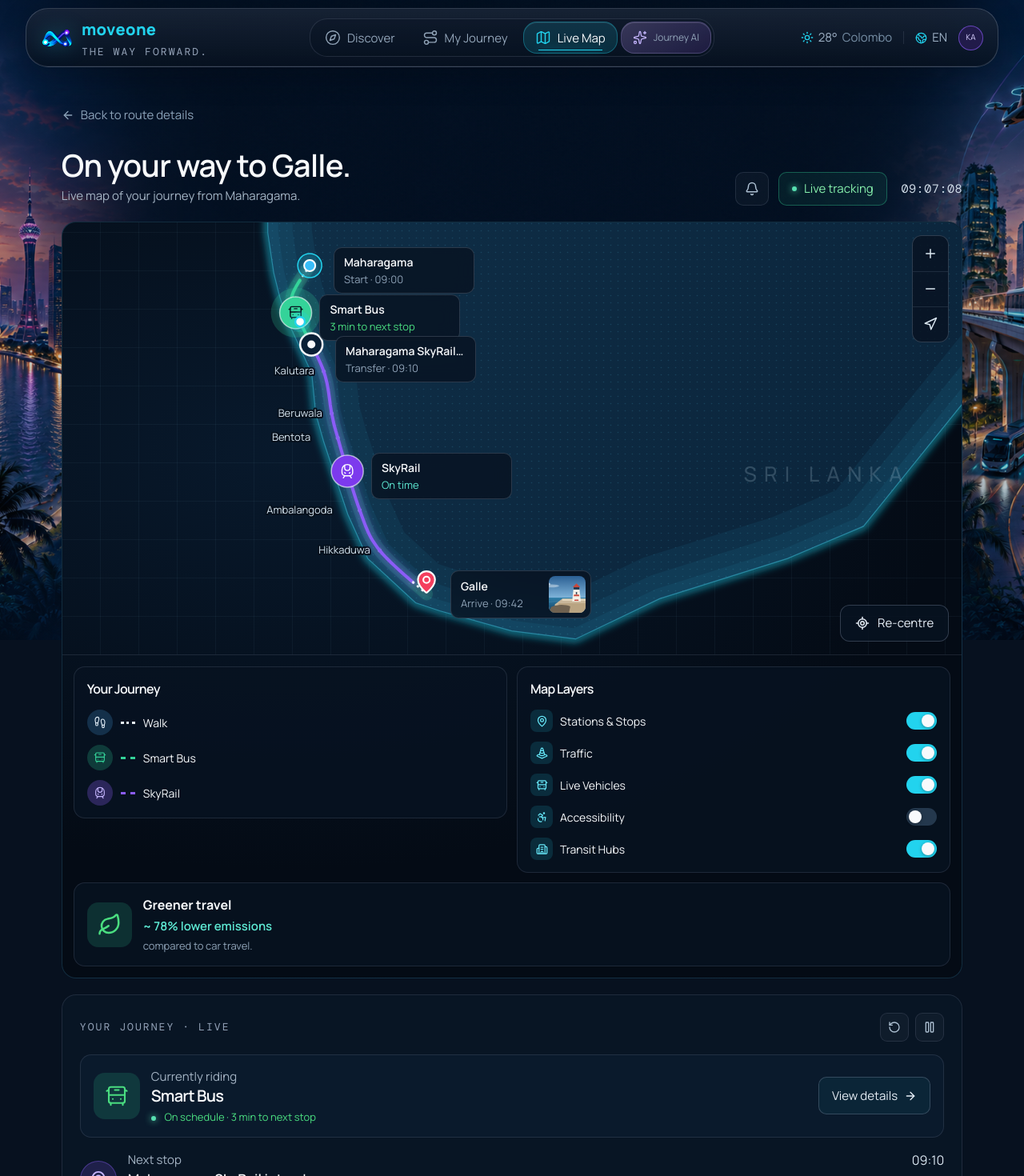
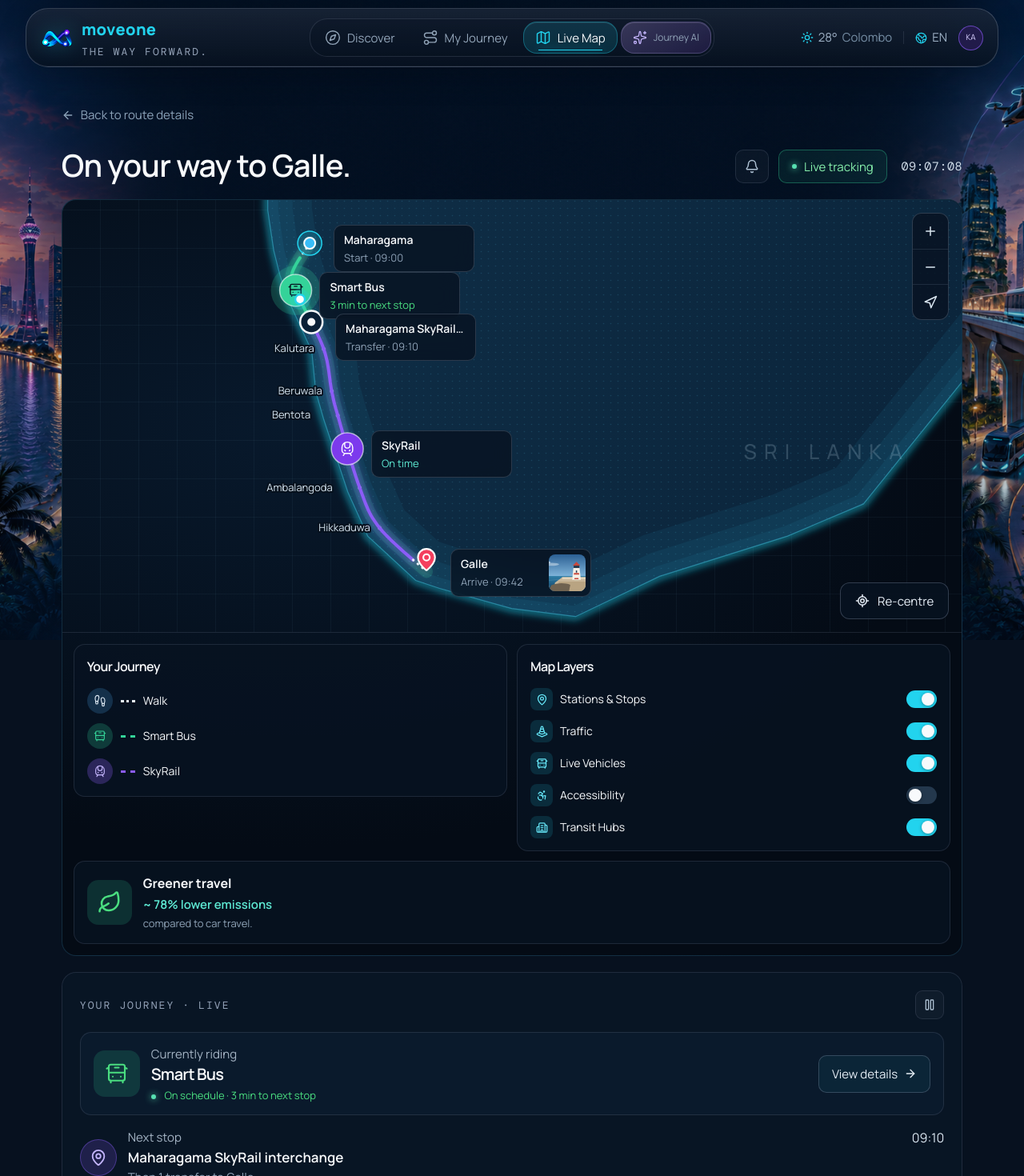
Before and after one commit to PixelCraft-Cre8X/transport-2100, a React (Vite) app in the folder cre8x-transport-2100/: page /tracking in a window 1280 px wide. Shown: the top 1470 px of the page at 80% size. Built offline with nearby package versions, Linux system fonts and the light colour scheme.

Commit message:
Remove simulation restart button and text
Remove the simulation restart flow and related UI copy: delete the RotateCcw import, the restart() handler, its restart button in the header tools, and a redundant subheader paragraph. Cleans up unused code and simplifies the tracking UI.

```diff
--- a/cre8x-transport-2100/src/pages/Tracking.jsx
+++ b/cre8x-transport-2100/src/pages/Tracking.jsx
@@ -8,7 +8,6 @@ import {
   MapPin,
   Pause,
   Play,
-  RotateCcw,
   Share2,
   ShieldCheck,
   Volume2,
@@ -73,10 +72,6 @@ export default function Tracking() {
   const walkingNow = current.mode === "walk";
   const query = journeyQuery(from.name, to.name, selected.id, walking);
 
-  const restart = () => {
-    setProgress(START_PROGRESS);
-    setPlaying(true);
-  };
   const toggleVoice = () => {
     const speech = window.speechSynthesis;
     setVoice((on) => {
@@ -113,7 +108,6 @@ export default function Tracking() {
         </Link>
         <div className="tk-title">
           <h1>On your way to {to.name}.</h1>
-          <p>Live map of your journey from {from.name}.</p>
         </div>
         <div className="tk-header-actions">
           <button className="icon-button" aria-label="Journey notifications">
@@ -142,13 +136,6 @@ export default function Tracking() {
           <div className="tk-panel-top">
             <span className="eyebrow">YOUR JOURNEY · LIVE</span>
             <span className="tk-panel-tools">
-              <button
-                className="icon-button"
-                aria-label="Restart simulation"
-                onClick={restart}
-              >
-                <RotateCcw size={16} />
-              </button>
               <button
                 className="icon-button"
                 aria-label={running ? "Pause simulation" : "Play simulation"}
```
